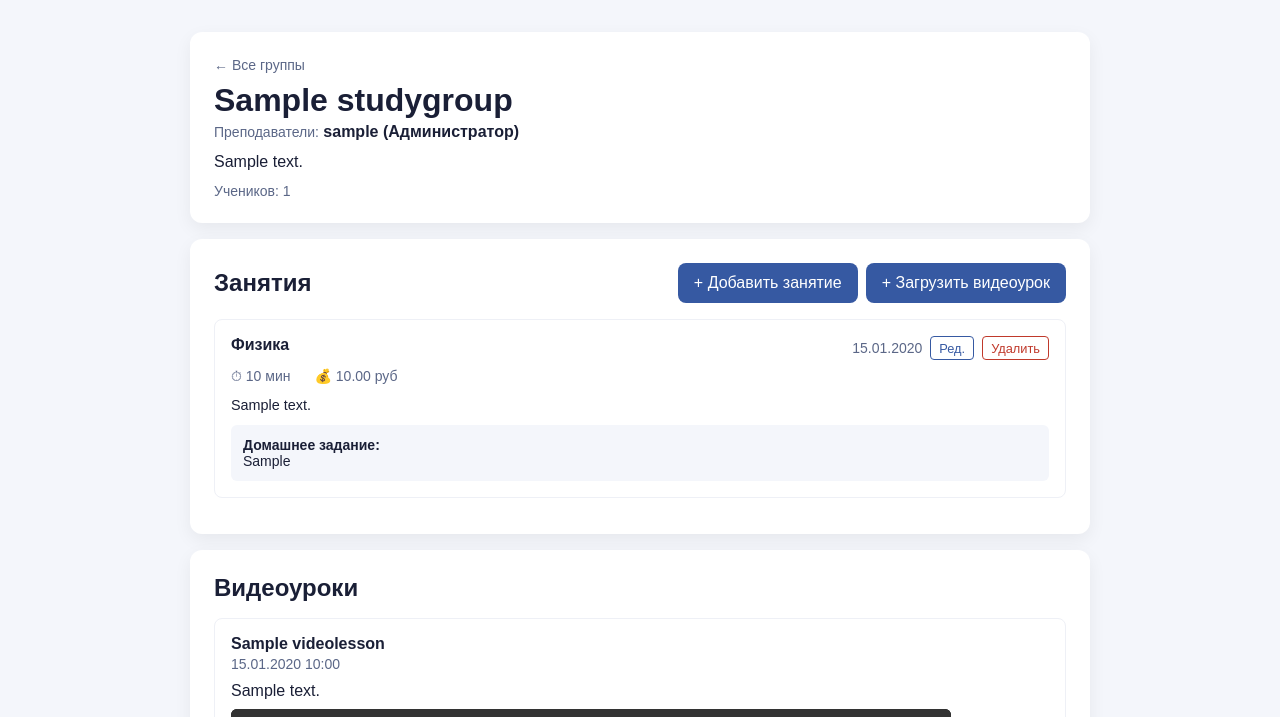
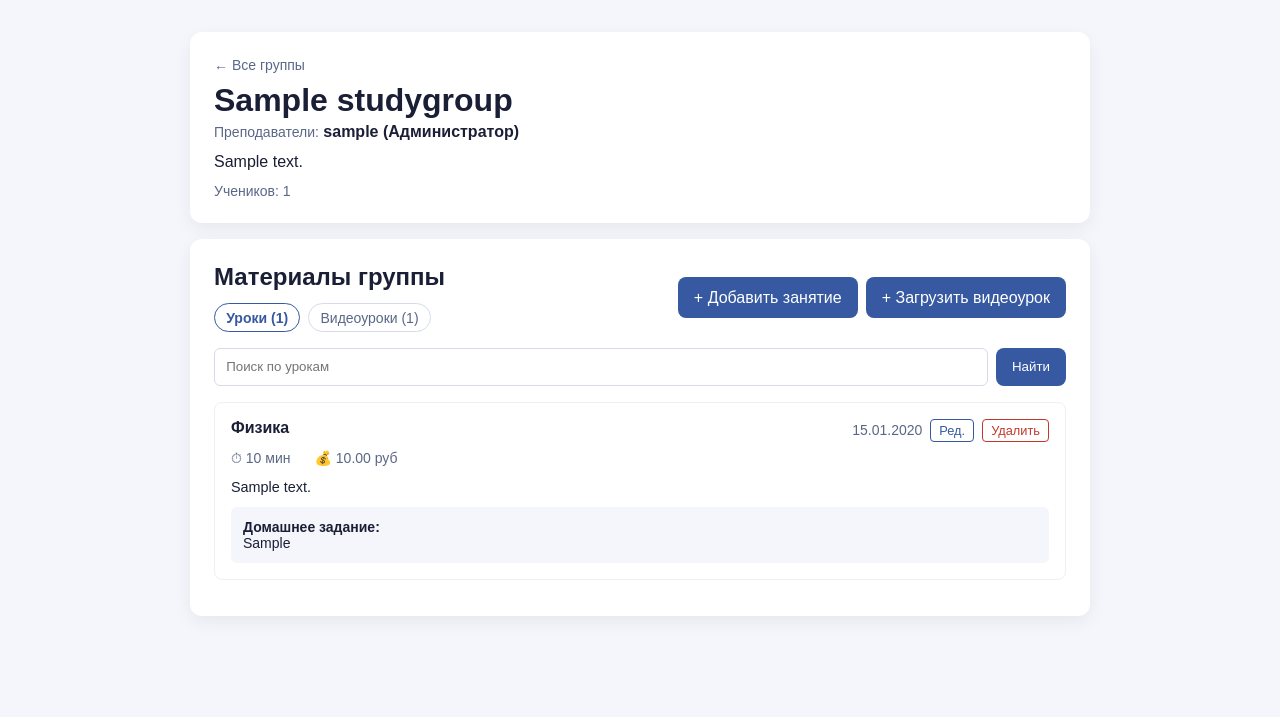
Before and after one commit to ialeks017/eduplatform, a Django app: page /courses/groups/1/ in a window 1280 px wide. Shown: the part 53-770 px from the top of the page. After the commit the page ends 670 px from the top, so only its background shows below. Run offline with Django 5.2, Linux system fonts and the light colour scheme; a user stored in the database is signed in; tables that the repository leaves empty hold one stand-in row (values such as "Sample post"); grey boxes are pictures that could not be loaded.

Commit message:
Add lesson/video filters and search on group page

```diff
--- a/courses/views.py
+++ b/courses/views.py
@@ -1,4 +1,5 @@
 from django.contrib.auth.mixins import LoginRequiredMixin
+from django.db.models import Q
 from django.urls import reverse, reverse_lazy
 from django.views.generic import CreateView, DeleteView, DetailView, ListView, UpdateView
 
@@ -40,7 +41,33 @@ class GroupDetailView(LoginRequiredMixin, DetailView):
 
     def get_context_data(self, **kwargs):
         context = super().get_context_data(**kwargs)
-        context["video_lessons"] = self.object.video_lessons.all()
+
+        content_type = self.request.GET.get("content_type", "lessons")
+        if content_type not in {"lessons", "video_lessons"}:
+            content_type = "lessons"
+
+        search_query = self.request.GET.get("q", "").strip()
+
+        lessons = self.object.lessons.all()
+        if search_query:
+            lessons = lessons.filter(
+                Q(subject__icontains=search_query)
+                | Q(description__icontains=search_query)
+                | Q(homework__icontains=search_query)
+            )
+
+        video_lessons = self.object.video_lessons.all()
+        if search_query:
+            video_lessons = video_lessons.filter(
+                Q(title__icontains=search_query) | Q(description__icontains=search_query)
+            )
+
+        context["content_type"] = content_type
+        context["search_query"] = search_query
+        context["lessons"] = lessons
+        context["video_lessons"] = video_lessons
+        context["lessons_count"] = self.object.lessons.count()
+        context["video_lessons_count"] = self.object.video_lessons.count()
         return context
 
 
--- a/templates/courses/group_detail.html
+++ b/templates/courses/group_detail.html
@@ -21,8 +21,25 @@
 </div>
 
 <div class="card">
-    <div style="display:flex; justify-content:space-between; align-items:center; margin-bottom:1rem;">
-        <h2 style="margin:0;">Занятия</h2>
+    <div style="display:flex; justify-content:space-between; align-items:center; margin-bottom:1rem; gap:1rem; flex-wrap:wrap;">
+        <div>
+            <h2 style="margin:0 0 .75rem;">Материалы группы</h2>
+            <div style="display:flex; gap:.5rem; flex-wrap:wrap;">
+                <a
+                    href="?content_type=lessons{% if search_query %}&q={{ search_query|urlencode }}{% endif %}"
+                    style="font-size:.875rem; text-decoration:none; padding:.35rem .7rem; border-radius:999px; border:1px solid {% if content_type == 'lessons' %}#3659a2{% else %}#d6dbe8{% endif %}; color:{% if content_type == 'lessons' %}#3659a2{% else %}#5b6787{% endif %}; font-weight:{% if content_type == 'lessons' %}600{% else %}500{% endif %};"
+                >
+                    Уроки ({{ lessons_count }})
+                </a>
+                <a
+                    href="?content_type=video_lessons{% if search_query %}&q={{ search_query|urlencode }}{% endif %}"
+                    style="font-size:.875rem; text-decoration:none; padding:.35rem .7rem; border-radius:999px; border:1px solid {% if content_type == 'video_lessons' %}#3659a2{% else %}#d6dbe8{% endif %}; color:{% if content_type == 'video_lessons' %}#3659a2{% else %}#5b6787{% endif %}; font-weight:{% if content_type == 'video_lessons' %}600{% else %}500{% endif %};"
+                >
+                    Видеоуроки ({{ video_lessons_count }})
+                </a>
+            </div>
+        </div>
+
         <div style="display:flex; gap:.5rem;">
             {% if user.role == "admin" or group.teachers.all|length and user in group.teachers.all %}
                 <a class="btn" href="{% url 'courses:lesson_create' group.pk %}">+ Добавить занятие</a>
@@ -31,8 +48,24 @@
         </div>
     </div>
 
-    {% if group.lessons.all %}
-        {% for lesson in group.lessons.all %}
+    <form method="get" style="display:flex; gap:.5rem; margin-bottom:1rem; flex-wrap:wrap;">
+        <input type="hidden" name="content_type" value="{{ content_type }}">
+        <input
+            type="text"
+            name="q"
+            value="{{ search_query }}"
+            placeholder="{% if content_type == 'video_lessons' %}Поиск по видеоурокам{% else %}Поиск по урокам{% endif %}"
+            style="flex:1; min-width:220px; padding:.55rem .7rem; border:1px solid #d6dbe8; border-radius:6px;"
+        >
+        <button type="submit" class="btn">Найти</button>
+        {% if search_query %}
+            <a href="?content_type={{ content_type }}" class="btn btn-secondary">Сбросить</a>
+        {% endif %}
+    </form>
+
+    {% if content_type == "lessons" %}
+        {% if lessons %}
+            {% for lesson in lessons %}
             <div style="border:1px solid #eef0f6; border-radius:8px; padding:1rem; margin-bottom:.75rem;">
                 <div style="display:flex; justify-content:space-between; align-items:flex-start;">
                     <strong style="font-size:1rem;">{{ lesson.get_subject_display }}</strong>
@@ -59,12 +92,15 @@
             </div>
             {% endfor %}
         {% else %}
-        <p class="muted">Занятий пока нет.</p>
+            <p class="muted">
+                {% if search_query %}
+                    Уроки по запросу «{{ search_query }}» не найдены.
+                {% else %}
+                    Занятий пока нет.
                 {% endif %}
-</div>
-
-<div class="card" style="margin-top:1rem;">
-    <h2 style="margin:0 0 1rem;">Видеоуроки</h2>
+            </p>
+        {% endif %}
+    {% else %}
         {% if video_lessons %}
             {% for video in video_lessons %}
             <div style="border:1px solid #eef0f6; border-radius:8px; padding:1rem; margin-bottom:.75rem;">
@@ -80,7 +116,14 @@
             </div>
             {% endfor %}
         {% else %}
-        <p class="muted">Видеоуроков пока нет.</p>
+            <p class="muted">
+                {% if search_query %}
+                    Видеоуроки по запросу «{{ search_query }}» не найдены.
+                {% else %}
+                    Видеоуроков пока нет.
+                {% endif %}
+            </p>
+        {% endif %}
     {% endif %}
 </div>
 {% endblock %}
```
Lines whose indentation alone changed are shown as unchanged.
